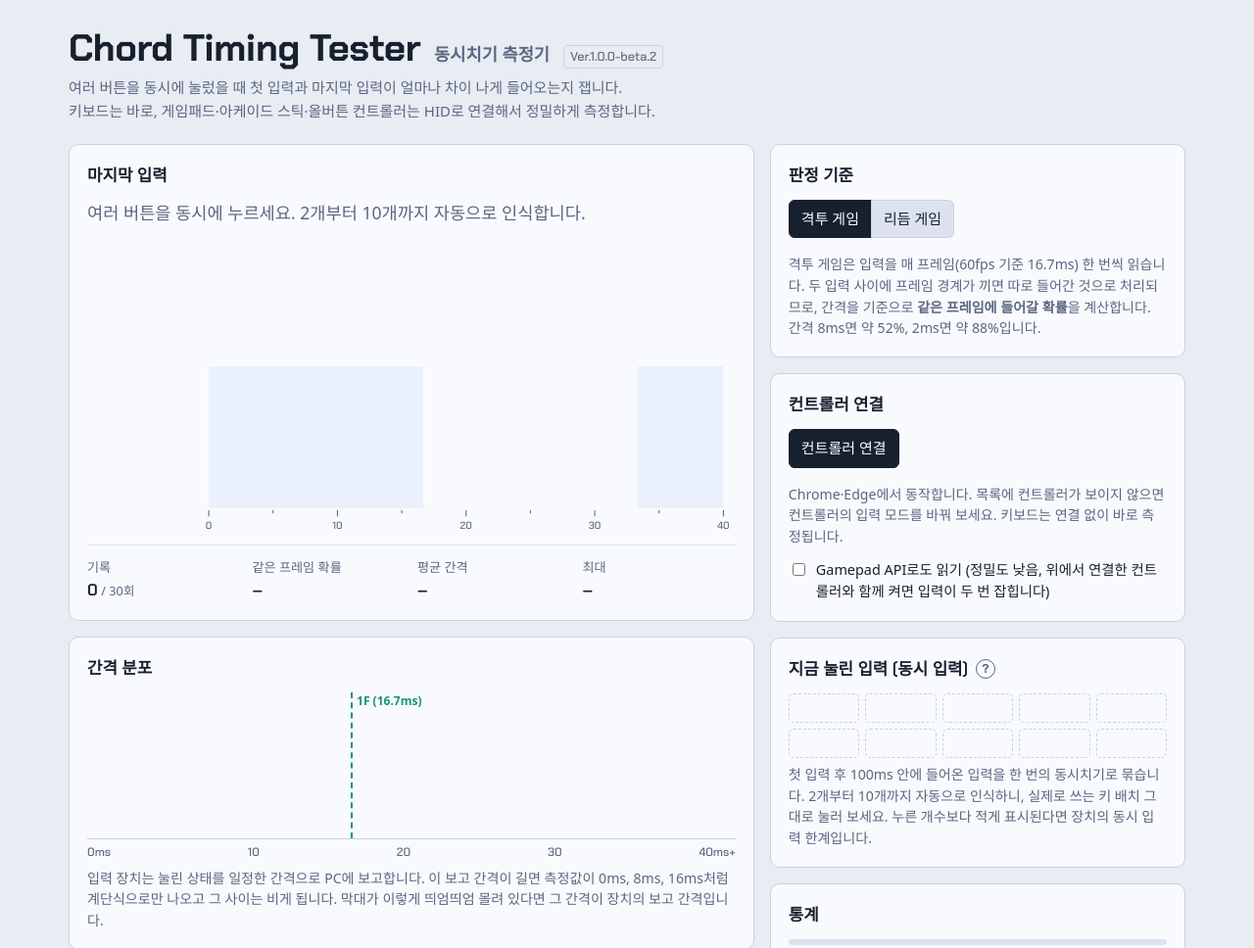
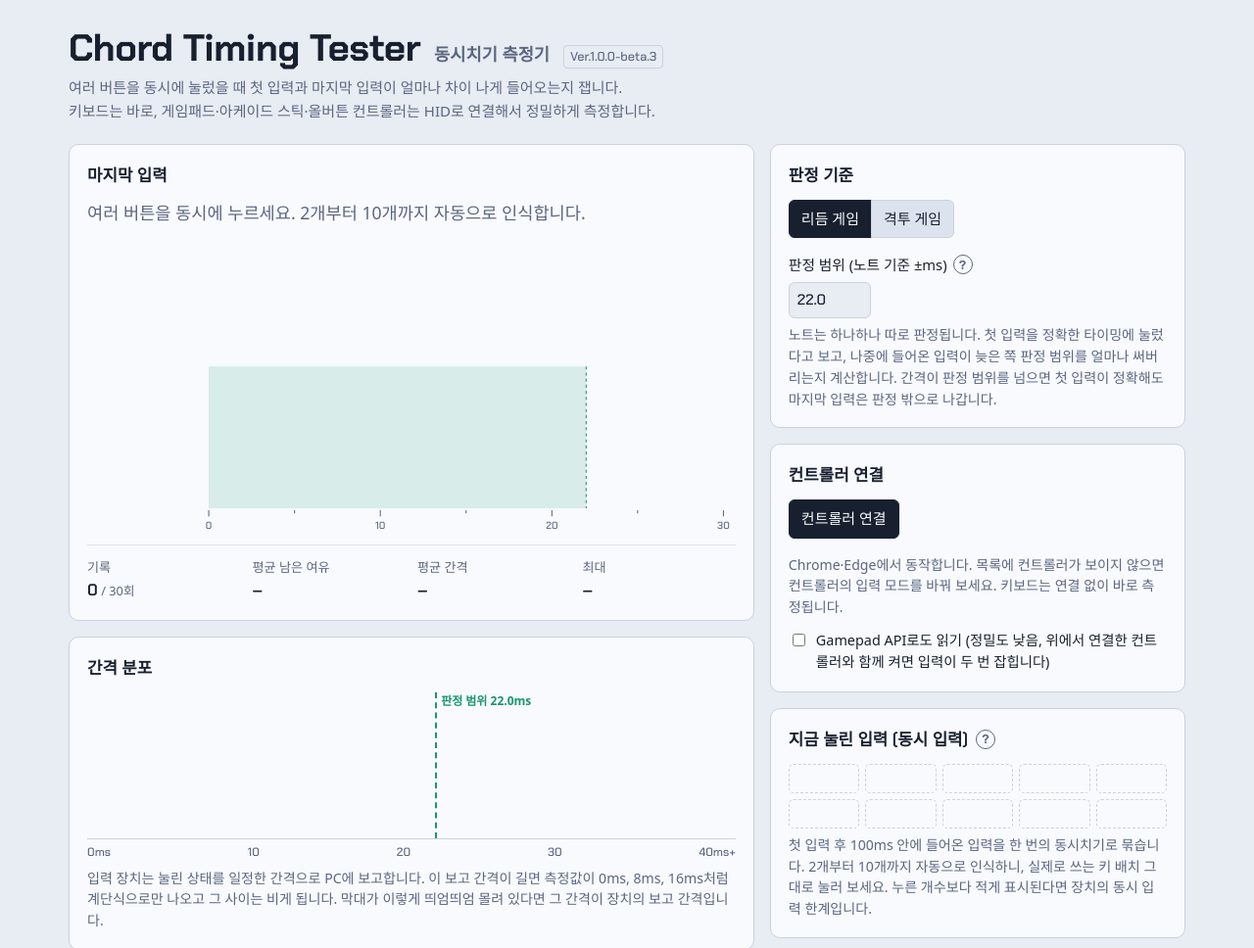
Before and after one commit to chord-timing-tester/chord-timing-tester.github.io, a plain HTML site: page index.html in a window 1280 px wide. Shown: the top 968 px of the page at 98% size. Drawn offline with Linux system fonts and the light colour scheme; a web font is replaced by a local one.

Commit message:
Ver.1.0.0-beta.3: 리듬 게임 판정 우선 표시

```diff
--- a/index.html
+++ b/index.html
@@ -1,6 +1,6 @@
 <!doctype html>
 <!--
-  Chord Timing Tester (동시치기 측정기) Ver.1.0.0-beta.2
+  Chord Timing Tester (동시치기 측정기) Ver.1.0.0-beta.3
   ==================================================
   여러 버튼을 동시에 눌렀을 때 첫 입력과 마지막 입력의 간격(ms)을 측정하는 단일 HTML 도구.
   외부 서버나 빌드 과정 없이 이 파일 하나로 동작한다. (Google Fonts만 외부에서 불러오며, 없으면 기본 글꼴 사용)
@@ -19,6 +19,7 @@
     주소: https://chord-timing-tester.github.io
 
   [변경 이력]
+  - 1.0.0-beta.3: 판정 기준을 리듬 게임 먼저 표시(버튼 순서와 처음 방문 시 기본 선택). 이미 설정을 바꾼 사용자는 저장된 선택 유지.
   - 1.0.0-beta.2: 컨트롤러 선택 창이 뜰 때 포커스 안내가 나타나며 화면 전체가 밀리던 문제 수정
            (안내를 화면 위에 떠 있는 알림으로 바꾸고, 선택 창이 떠 있는 동안은 표시하지 않음).
   - 1.0.0-beta.1: 첫 게시 버전. (작업 중 0.9.1 → 0.10.0으로 부르다가, '1.0 직전의 미완성'이라는 뜻을 담아 베타 표기로 확정)
@@ -89,6 +90,7 @@
     값 길이가 조금씩 달라 단위 위치가 행마다 살짝 어긋나는 아쉬움은 있지만, 오른쪽 정렬보다 낫다고 판단.
     '판정 안'은 % 값과 길이가 비슷해서 용어 유지(성공률 등으로 바꾸지 않기로 함).
     항목별 가장 좋은 값은 굵게 표시. 열 너비는 고정(이름 26%, 삭제 칸 58px, 나머지 균등)이라 저장 결과 유무와 상관없이 같다.
+  - 판정 기준은 리듬 게임이 먼저(버튼 순서·기본값). 격투 게임은 두 번째.
   - 설정(게임 유형, 판정 범위, Gamepad API 사용 여부)은 localStorage 'chordtiming2'에 저장.
   - 아날로그 축: X·Y·Z·Rx·Ry·Rz·슬라이더·다이얼·휠·러더·스로틀·가속·브레이크를 인식.
     연결 후 첫 리포트 값을 쉬는 위치로 삼아 트리거(한쪽 끝)와 스틱(가운데)을 구분.
@@ -280,7 +282,7 @@ ol.recent .k{color:var(--muted);font-family:var(--display)}
 <body>
 <div class="wrap">
   <header>
-    <div class="brand"><h1>Chord Timing Tester</h1><span class="ko">동시치기 측정기</span><span class="ver">Ver.1.0.0-beta.2</span></div>
+    <div class="brand"><h1>Chord Timing Tester</h1><span class="ko">동시치기 측정기</span><span class="ver">Ver.1.0.0-beta.3</span></div>
     <p>여러 버튼을 동시에 눌렀을 때 첫 입력과 마지막 입력이 얼마나 차이 나게 들어오는지 잽니다.<br>키보드는 바로, 게임패드·아케이드 스틱·올버튼 컨트롤러는 HID로 연결해서 정밀하게 측정합니다.</p>
   </header>
 
@@ -318,12 +320,12 @@ ol.recent .k{color:var(--muted);font-family:var(--display)}
       <section>
         <h2>판정 기준</h2>
         <div class="seg" role="group" aria-label="게임 유형">
-          <button id="typeFight">격투 게임</button><button id="typeRhythm">리듬 게임</button>
+          <button id="typeRhythm">리듬 게임</button><button id="typeFight">격투 게임</button>
         </div>
-        <div id="fightBox" class="field">
+        <div id="fightBox" class="field" hidden>
           <span class="hint" style="margin:0">격투 게임은 입력을 매 프레임(60fps 기준 16.7ms) 한 번씩 읽습니다. 두 입력 사이에 프레임 경계가 끼면 따로 들어간 것으로 처리되므로, 간격을 기준으로 <b>같은 프레임에 들어갈 확률</b>을 계산합니다. 간격 8ms면 약 52%, 2ms면 약 88%입니다.</span>
         </div>
-        <div id="rhythmBox" class="field" hidden>
+        <div id="rhythmBox" class="field">
           <div class="row" style="gap:6px">
             <label for="judgeW">판정 범위 (노트 기준 ±ms)</label>
             <span class="tip" aria-label="알려진 게임의 판정 범위">?
@@ -407,7 +409,7 @@ ol.recent .k{color:var(--muted);font-family:var(--display)}
   const HAT = ['u','ur','r','dr','d','dl','l','ul'];
   const $ = id => document.getElementById(id);
 
-  let gameType = 'fight', rhythmW = 22, useGamepadApi = false;
+  let gameType = 'rhythm', rhythmW = 22, useGamepadApi = false;
   let active = null;
   const attempts = [], held = new Map(), labels = {};
   const padPrev = {}, hidDevs = [];
@@ -996,7 +998,7 @@ ol.recent .k{color:var(--muted);font-family:var(--display)}
       ? `같은 프레임 확률(평균): ${pctv(s.frameP)}`
       : `판정 ±${f1(rhythmW)}ms 기준 평균 남은 여유 ${f1(s.marginAvg)}ms, 모두 판정 안 ${pct(s.within, s.n)}`;
     return [
-      `Chord Timing Tester Ver.1.0.0-beta.2 결과${src ? ' (' + src + ')' : ''}`,
+      `Chord Timing Tester Ver.1.0.0-beta.3 결과${src ? ' (' + src + ')' : ''}`,
       `기록 ${s.n}회`,
       judge,
       `평균 간격 ${f1(s.mean)}ms, 중앙값 ${f1(s.median)}ms, 표준편차 ${f1(s.sd)}ms`,
```
